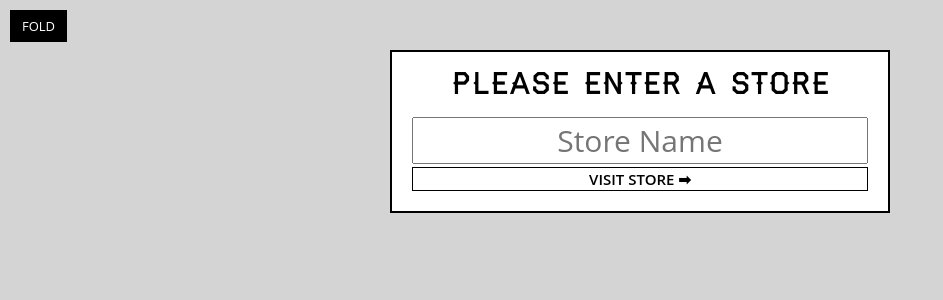
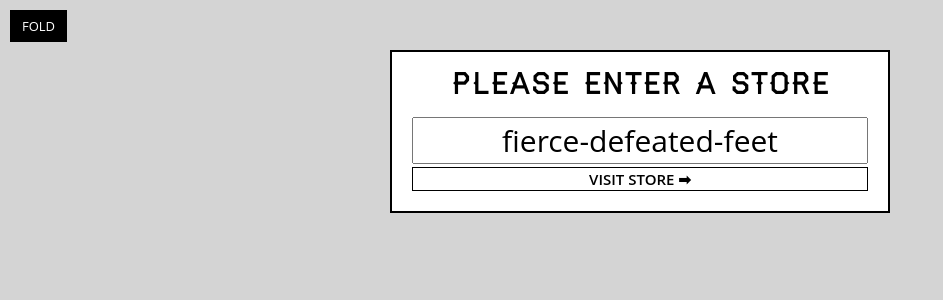
Before and after one commit to federico-allegrini/react-study-wes-beginner-project, a React (Create React App) app: page / in a window 1280 px wide. Shown: the top 300 px of the page, without its empty margins (0-943 px from the left). Built offline with nearby package versions, Linux system fonts and the light colour scheme.

Commit message:
Helper and utility functions

```diff
--- a/src/components/StorePicker.js
+++ b/src/components/StorePicker.js
@@ -1,4 +1,5 @@
 import React from "react";
+import { getFunName } from "../helpers";
 
 class StorePicker extends React.Component {
   render() {
@@ -7,7 +8,12 @@
       <form className="store-selector">
         {/* Comment */}
         <h2>Please Enter A Store</h2>
-        <input type="text" required placeholder="Store Name" />
+        <input
+          type="text"
+          required
+          placeholder="Store Name"
+          defaultValue={getFunName()}
+        />
         <button type="submit">Visit Store ➡</button>
       </form>
     );
--- a/src/helpers.js
+++ b/src/helpers.js
@@ -1,7 +1,7 @@
 export function formatPrice(cents) {
   return (cents / 100).toLocaleString("en-US", {
     style: "currency",
-    currency: "USD"
+    currency: "USD",
   });
 }
 
@@ -13,11 +13,11 @@
   return text
     .toString()
     .toLowerCase()
-    .replace(/\s+/g, "-")
-    .replace(/[^\w-]+/g, "")
-    .replace(/--+/g, "-")
-    .replace(/^-+/, "")
-    .replace(/-+$/, "");
+    .replace(/\s+/g, "-") // Replace spaces with -
+    .replace(/[^\w-]+/g, "") // Remove all non-word chars
+    .replace(/--+/g, "-") // Replace multiple - with single -
+    .replace(/^-+/, "") // Trim - from start of text
+    .replace(/-+$/, ""); // Trim - from end of text
 }
 
 export function getFunName() {
@@ -57,7 +57,7 @@
     "scary",
     "thoughtless",
     "uptight",
-    "worried"
+    "worried",
   ];
 
   const nouns = [
@@ -90,7 +90,7 @@
     "crises",
     "phenomena",
     "criteria",
-    "data"
+    "data",
   ];
 
   return `${rando(adjectives)}-${rando(adjectives)}-${rando(nouns)}`;
```
